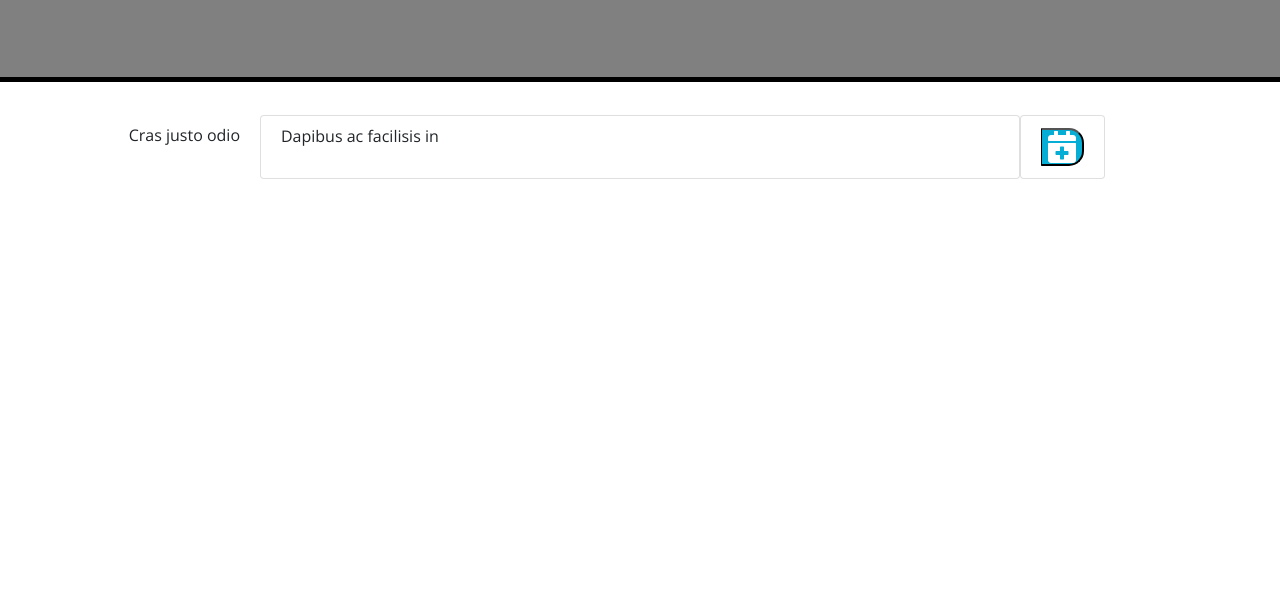
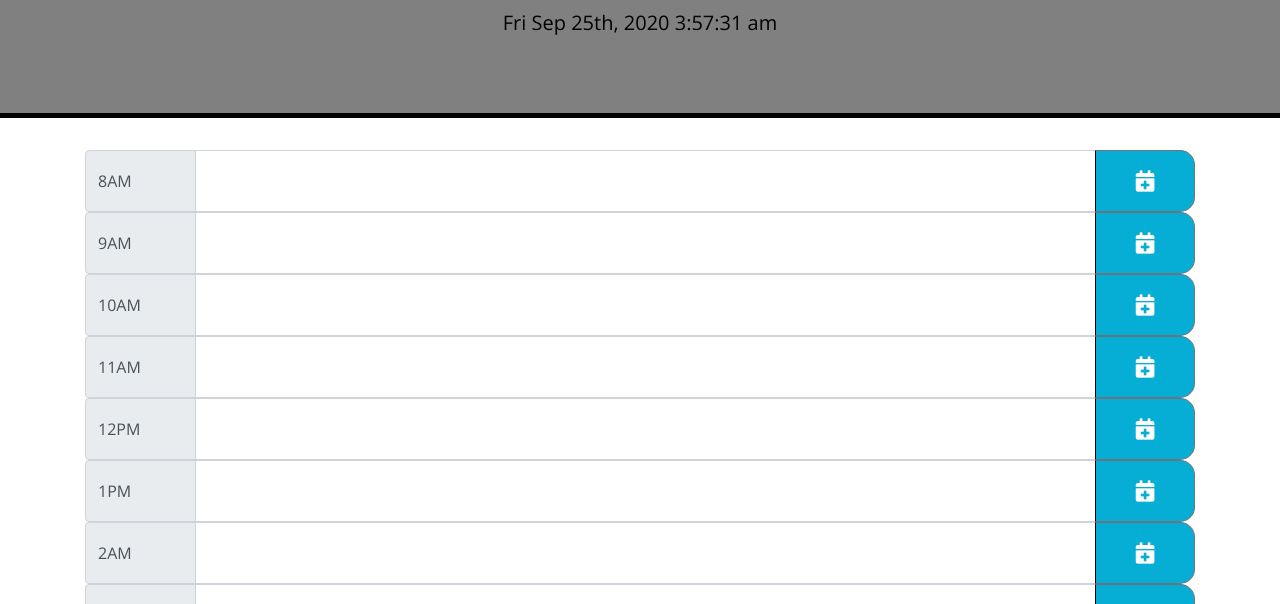
Before and after one commit to ElwinUng0120/Day-Planner, a plain HTML site: page index.html in a window 1280 px wide. Shown: the part 181-785 px from the top of the page. Drawn offline with nearby package versions, Linux system fonts and the light colour scheme.

Commit message:
Added wireframe and initial codes

```diff
--- a/css/style.css
+++ b/css/style.css
@@ -5,7 +5,7 @@ body {
 }
 
 textarea{
-  background: transparent;
+  background-color: transparent;
   border: none;
   resize: none;
   color: #000000;
@@ -28,6 +28,11 @@ textarea{
 .time-block{
   text-align: center;
   border-radius: 15px;
+  flex: 0 0 10%;
+}
+
+.input-group-text{
+  width:100%;
 }
 
 .row {
@@ -63,6 +68,7 @@ textarea{
   border-bottom-right-radius: 15px;
   background-color: #06AED5;
   color: white;
+  width: 100px;
 }
 
 .saveBtn i:hover {
--- a/index.html
+++ b/index.html
@@ -24,30 +24,15 @@
 
     <!-- Timetable -->
     <div class="container">
-      <div class="row">
 
-        <!-- Time column-->
-        <ul class="list-group list-group-flush col-2 text-right" style="padding-right: 0">
-          <li class="list-group-item" style="height: 64px">Cras justo odio</li>
-        </ul>
-
-        <!-- Input column-->
-        <ul class="list-group col-8" style="padding-right: 0; padding-left: 0">
-          <li class="list-group-item" style="height: 64px">Dapibus ac facilisis in</li>
-        </ul>
-
-        <!-- Save button column -->
-        <ul class="list-group text-left" style="padding-left: 0">
-          <li class="list-group-item"><button class="saveBtn"><i class="fas fa-calendar-plus fa-2x"></i></button></li>
-        </ul>
-
-      </div>
     </div>
 
     <!-- jQuery script CDN -->
     <script src="https://cdnjs.cloudflare.com/ajax/libs/jquery/3.5.1/jquery.min.js"></script>
     <!-- moment script CDN -->
     <script src="https://cdnjs.cloudflare.com/ajax/libs/moment.js/2.29.0/moment.min.js"></script>
+    <!-- Schedule manager script -->
+    <script src="./js/script.js"></script>
 
   </body>
 </html>
--- /dev/null
+++ b/js/script.js
@@ -0,0 +1,58 @@
+var index = 0;
+var time = 8;
+
+var descriptList = localStorage.descriptList;
+if (descriptList) descriptList = JSON.parse(descriptList);
+else {
+    descriptList = [];
+    localStorage.descriptList = JSON.stringify(descriptList);
+}
+
+//Checking if the timeslot is past/present/future
+function deterColor(){
+    var result;
+    return result;
+}
+
+function saveToLocal(){
+
+}
+
+//Generate timetable
+function makeTable(){
+    var time2;
+    var color = deterColor();
+
+    if(time > 12){
+        time = 1;
+        time2 = "PM";
+    } else if (time < 12){
+        time2 = "AM";
+    } else time2 = "PM";
+
+    $(".container").append(`
+        <div class="input-group" id="slot${index}" value="${index}">
+            <div class="input-group-prepend time-block">
+                <label class="input-group-text">${time}${time2}</label>
+            </div>
+            <textarea class="form-control description ${color}"></textarea>
+            <div class="input-group-append">
+                <button class="btn btn-outline-secondary saveBtn"><i class="fas fa-calendar-plus fa-lg"></i></button>
+            </div>
+        </div>
+    `);
+
+    index++;
+    time++;
+}
+
+$(document).ready(function(){
+    //Initial Setup
+    $("#currentDay").text(moment().format("ddd MMM Do, YYYY h:mm:ss a"))
+    for(let i = 0; i < 16; i++) makeTable(); //Make 16 rows
+
+    //Updating clock in Jumbotron
+    setInterval(function(){
+        $("#currentDay").text(moment().format("ddd MMM Do, YYYY h:mm:ss a"))
+    }, 1000);
+});
```
